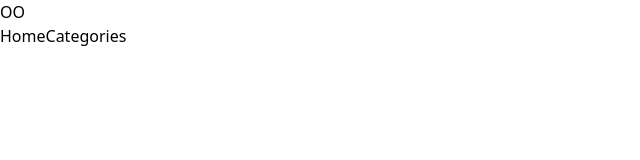
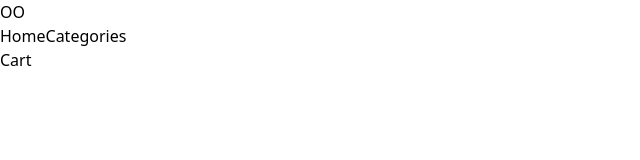
Before and after one commit to ManupaDev/fee-storefront, a React (Vite) app: page / in a window 1280 px wide. Shown: the top 160 px of the page, without its empty margins (0-640 px from the left). Built offline with nearby package versions, Linux system fonts and the light colour scheme.

Commit message:
create initial navigation

```diff
--- a/src/layouts/rootLayout/components/Navigation.jsx
+++ b/src/layouts/rootLayout/components/Navigation.jsx
@@ -2,11 +2,16 @@
 
 function Navigation() {
     return (
-        <nav className="flex items-center">
-            <Link to="/">OO</Link>
+        <nav className="flex items-center justify-between py-8">
+            <div className=" flex items-center gap-x-16 ">
+                <Link className="font-medium" to="/">OO</Link>
+                <div className="flex items-center gap-x-4">
+                    <Link className="font-medium" to="/">Home</Link>
+                    <Link className="font-medium" to="/categores">Categories</Link>
+                </div>
+            </div>
             <div>
-                <Link to="/">Home</Link>
-                <Link to="/">Categories</Link>
+                <Link className="font-medium" to="/cart">Cart</Link>
             </div>
         </nav>);
 }
```
